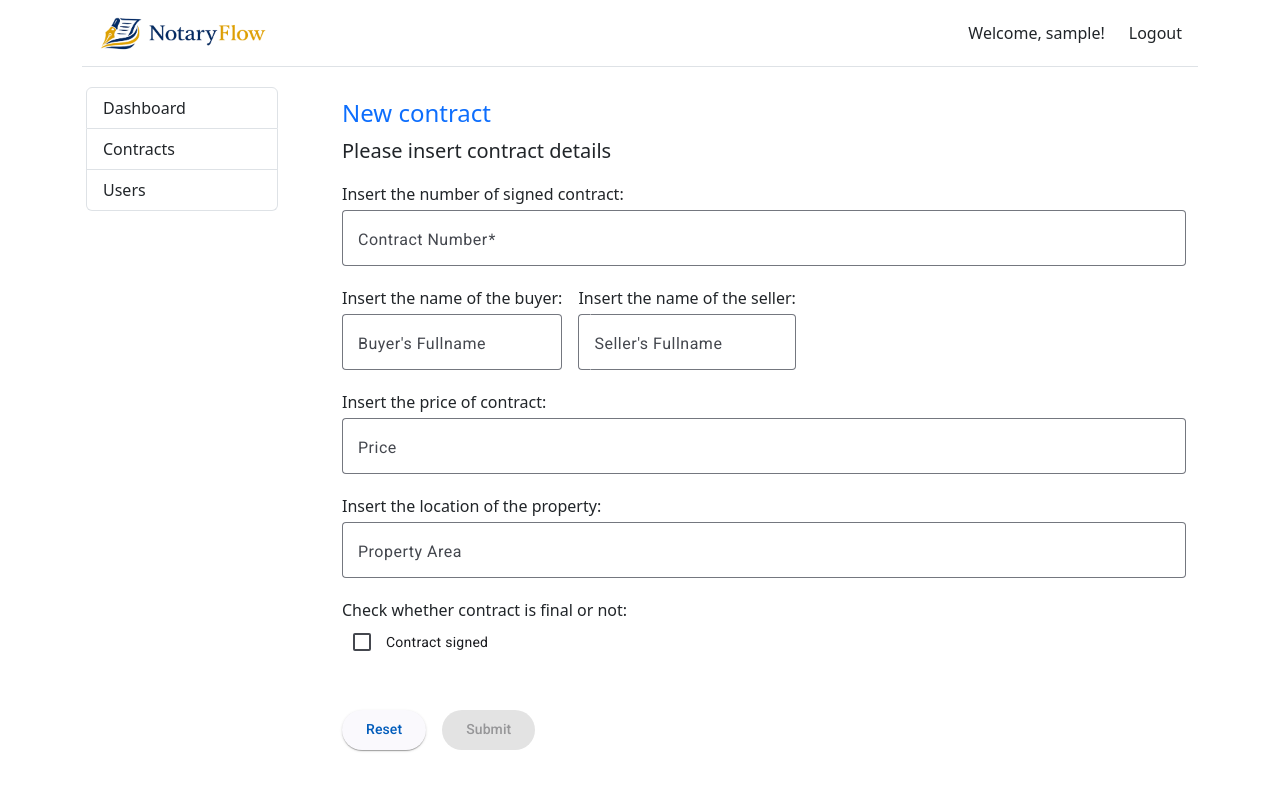
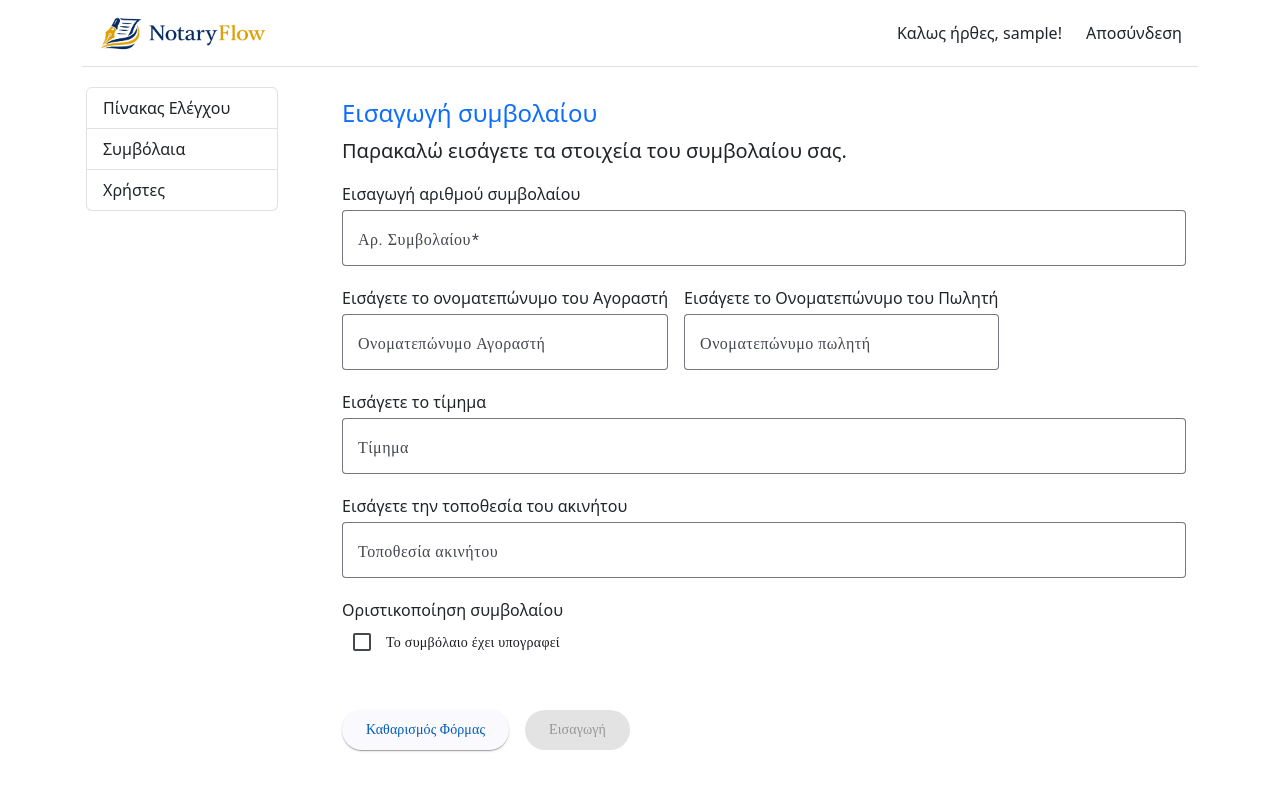
Before and after one commit to Alexkpnd/notaryflow-frontend, an Angular app: page /contract-create in a window 1280 px wide. Shown: the top 790 px of the page. Built offline with nearby package versions, Linux system fonts and the light colour scheme; sample sign-in values are in the browser's storage.

Commit message:
Fix: Translate to Greek

```diff
--- a/src/app/components/contract-create/contract-create.html
+++ b/src/app/components/contract-create/contract-create.html
@@ -1,6 +1,6 @@
 <div class="container d-flex flex-column mt-4">
-    <h4 class="text-primary">New contract</h4>
-    <p class="lead">Please insert contract details </p>
+    <h4 class="text-primary">Εισαγωγή συμβολαίου</h4>
+    <p class="lead">Παρακαλώ εισάγετε τα στοιχεία του συμβολαίου σας.</p>
 
     @if (contractStatus()) {
         @if (contractStatus()?.success) {
@@ -14,47 +14,47 @@
         }
     }
     <form class="d-flex flex-column " [formGroup]="newContractForm" >
-            <span class="mb-1">Insert the number of signed contract:</span>
+            <span class="mb-1">Εισαγωγή αριθμού συμβολαίου</span>
             <mat-form-field appearance="outline">
-                <mat-label>Contract Number</mat-label>
+                <mat-label>Αρ. Συμβολαίου</mat-label>
                 <input type="text" matInput formControlName="contractNum">
+                 <mat-error>Ο αριθμός είναι υποχρεωτικός.</mat-error>
             </mat-form-field>
 
 
         <div class="d-flex gap-3">
             <div class="d-flex flex-column">
-                <span class="mb-1">Insert the name of the buyer:</span>
+                <span class="mb-1">Εισάγετε το ονοματεπώνυμο του Αγοραστή</span>
                 <mat-form-field appearance="outline">
-                    <mat-label>Buyer's Fullname</mat-label>
+                    <mat-label>Ονοματεπώνυμο Αγοραστή</mat-label>
                     <input type="text" matInput formControlName="contractBuyer">
-                    <mat-error>Buyer's name is required.</mat-error>
                 </mat-form-field>
             </div>
             <div class="d-flex gap-3">
                 <div class="d-flex flex-column">
-                    <span class="mb-1">Insert the name of the seller:</span>
+                    <span class="mb-1">Εισάγετε το Ονοματεπώνυμο του Πωλητή</span>
                     <mat-form-field appearance="outline">
-                        <mat-label>Seller's Fullname</mat-label>
+                        <mat-label>Ονοματεπώνυμο πωλητή</mat-label>
                         <input matInput formControlName="contractSeller">
                      </mat-form-field>
                 </div>
             </div>
         </div>
-        <span class="mb-1">Insert the price of contract:</span>
+        <span class="mb-1">Εισάγετε το τίμημα</span>
         <mat-form-field appearance="outline">
-            <mat-label>Price</mat-label>
+            <mat-label>Τίμημα</mat-label>
             <input matInput formControlName="contractPrice">
         </mat-form-field>
-         <span class="mb-1">Insert the location of the property:</span>
+         <span class="mb-1">Εισάγετε την τοποθεσία του ακινήτου</span>
         <mat-form-field appearance="outline">
-            <mat-label>Property Area</mat-label>
+            <mat-label>Τοποθεσία ακινήτου</mat-label>
             <input matInput formControlName="propertyArea">
         </mat-form-field>
-        <span>Check whether contract is final or not:</span>
-        <mat-checkbox formControlName="isSigned">Contract signed</mat-checkbox>
+        <span>Οριστικοποίηση συμβολαίου</span>
+        <mat-checkbox formControlName="isSigned">Το συμβόλαιο έχει υπογραφεί</mat-checkbox>
     </form>
     <div class="d-flex gap-3 mt-5">
-        <button mat-raised-button type="button" (click)="onResetValues()">Reset</button>
-        <button mat-flat-button type="button" [disabled]="newContractForm.invalid" (click)="onSubmit()">Submit</button>
+        <button mat-raised-button type="button" (click)="onResetValues()">Καθαρισμός Φόρμας</button>
+        <button mat-flat-button type="button" [disabled]="newContractForm.invalid" (click)="onSubmit()">Εισαγωγή</button>
     </div>
 </div>
--- a/src/app/components/contract-details/contract-details.html
+++ b/src/app/components/contract-details/contract-details.html
@@ -1,9 +1,31 @@
 <div class="container">
+    <h3><u>Αναλυτικά στοιχεία συμβολαίου</u></h3>
 
+    <div class="d-flex flex-column mt-5 ms-5 border rounded p-4">
+        <div class="mb-4">
+            <h5 class="">Αρ. Συμβολαίου</h5>
+            {{contractDetails()?.contractNum}}
+        </div>
+        <div class="d-flex gap-5 text-nowrap">
+            <div class="mb-4">
+                <h5>Στοιχεία αγοραστή</h5>
+                {{contractDetails()?.contractBuyer}}
+            </div>
+
+            <div class="mb-4">
+                <h5>Στοιχεία πωλητή</h5>
+                {{contractDetails()?.contractSeller}}
+            </div>
+        </div>
+        <div class="d-flex gap-5 text-nowrap">
+        <div class="mb-4">
+            <h5>Συνολικό τίμημα</h5>
+            <p>{{contractDetails()?.contractPrice}} €</p>
+        </div>
+        <div class="mb-4">
+            <h5>Τοποθεσία ακινήτου</h5>
+            <p>{{contractDetails()?.propertyArea}}</p>
+        </div>
+        </div>
+    </div>
 </div>
-
-
-{{contractDetails()?.contractNum}}
-{{contractDetails()?.contractBuyer}}
-{{contractDetails()?.contractSeller}}
-{{contractDetails()?.contractPrice}}
--- a/src/app/components/contracts-list/contracts-list.html
+++ b/src/app/components/contracts-list/contracts-list.html
@@ -1,35 +1,35 @@
  <div class="container mt-2">
     @if (contracts().length === 0) {
-        <div class="alert alert-warning mt-5 text-center">No contracts available</div>
         <div class="mt-2">
             <div class="d-flex justify-content-end">
-                <button type="button" class="btn btn-primary" routerLink="/contract-create"> Create New Contract</button>
+                <button type="button" class="btn btn-primary" routerLink="/contract-create"> Εισαγωγή νέου συμβολαίου</button>
             </div>
         </div>
+        <div class="alert alert-warning mt-5 text-center">Η λίστα συμβολαίων ειναι κενή</div>
     } @else {
         <div class="mt-2">
             <div class="d-flex justify-content-end">
-                <button type="button" class="btn btn-primary" routerLink="/contract-create"> Create New Contract</button>
+                <button type="button" class="btn btn-primary" routerLink="/contract-create"> Εισαγωγή νέου συμβολαίου</button>
             </div>
         </div>
-        <h3 class="text-primary">Contacts List</h3>
+        <h3 class="text-primary">Λίστα συμβολαίων</h3>
         <div class="row g-3">
             @for (c of contracts(); track c) {
                 <div class="col-12 col-md-6 col-lg-4">
                     <mat-card class="bg-light" appearance="outlined">
                         <mat-card-header >
-                            <mat-card-title>Contract:{{c.contractNum}}</mat-card-title>
+                            <mat-card-title>Αρ. Συμβολαίου: {{c.contractNum}}</mat-card-title>
 
                         </mat-card-header>
                         <mat-card-content>
-                            <p>Buyer:{{c.contractBuyer}}</p>
+                            <p>Αγοραστής: {{c.contractBuyer}}</p>
                             <div class="d-flex justify-content-center">
                                 <img mat-card-image class="cardimg" src="/img/logo-new.png" alt="card-image">
                             </div>
 
                         </mat-card-content>
                         <mat-card-actions>
-                            <button matButton [routerLink]="['contract-details', c._id]">View</button>
+                            <button matButton [routerLink]="['contract-details', c._id]"> Λεπτομέρειες</button>
                         </mat-card-actions>
                     </mat-card>
                 </div>
--- a/src/app/components/list-menu/list-menu.ts
+++ b/src/app/components/list-menu/list-menu.ts
@@ -12,8 +12,8 @@ import { RouterLink, RouterLinkActive} from '@angular/router';
 })
 export class ListMenu {
   menu = [
-    {text:'Dashboard', link: 'user-dashboard'},
-    {text:'Contracts', link:'contracts-list'},
-    {text:'Users', link:'users-list'}
+    {text:'Πίνακας Ελέγχου', link: 'user-dashboard'},
+    {text:'Συμβόλαια', link:'contracts-list'},
+    {text:'Χρήστες', link:'users-list'}
   ]
 }
--- a/src/app/components/main-page/main-page.html
+++ b/src/app/components/main-page/main-page.html
@@ -1,23 +1,23 @@
 <div class="container">
     <div class="d-flex flex-column">
-        <h2>Welcome to Notary flow</h2>
-        <p class="lead">This app helps you organise your contracts </p>
+        <h2>Καλώς ήρθατε στο Notary flow</h2>
+        <p class="lead">Αυτή η εφαρμογή σας διευκολύνει στην οργάνωση του γραφείου σας.</p>
         <br>
         <br>
-        <h4>These are your options:</h4>
+        <h4>Οι επιλογές σας:</h4>
 
-        <h6>Contracts</h6>
+        <h6>Καρτέλα Συμβολαίων</h6>
         <br>
         <ul>
-            <li>View Contracts List</li>
-            <li>View Contract Details</li>
-            <li>Create a new Contract</li>
+            <li>Δείτε την λίστα των συμβολαίων σας.</li>
+            <li>Δείτε τις λεπτομέρειες ενός συμβολαίου</li>
+            <li>Καταχωρήστε ένα νέο συμβόλαιο</li>
         </ul>
         <br>
-        <h6>Users</h6>
+        <h6>Χρήστες</h6>
         <br>
         <ul>
-            <li>View Users List</li>
+            <li>Προβολή λίστας χρηστών</li>
         </ul>
     </div>
 </div>
--- a/src/app/components/navbar/navbar.html
+++ b/src/app/components/navbar/navbar.html
@@ -3,14 +3,14 @@
     @if (user()) {
          <a class="navbar-brand ms-3" routerLink="user-dashboard"><img src="/img/logo-new.png" alt="NotaryFlow" class="logo"></a>
         <div>
-            <span class="p-2 m-3 fw-lighter"> Welcome, {{user()?.username}}!</span>
-            <span class="me-3 fw-lighter" role="button" routerLink="" (click)="logout()">Logout</span>
+            <span class="p-2 m-3 fw-lighter"> Καλως ήρθες, {{user()?.username}}!</span>
+            <span class="me-3 fw-lighter" role="button" routerLink="" (click)="logout()">Αποσύνδεση</span>
         </div>
     } @else {
         <a class="navbar-brand ms-3" routerLink=""><img src="/img/logo-new.png" alt="NotaryFlow" class="logo"></a>
         <div>
-            <span role="button" class=" p-2  m-3 fw-lighter " routerLink="user-register">Sign Up <i class="bi bi-person-fill"></i></span>
-            <span class="me-3 fw-lighter"  role="button" routerLink="user-login">Login <i class="bi bi-box-arrow-in-right"></i></span>
+            <span role="button" class=" p-2  m-3 fw-lighter " routerLink="user-register">Εγγραφή <i class="bi bi-person-fill"></i></span>
+            <span class="me-3 fw-lighter"  role="button" routerLink="user-login">Σύνδεση <i class="bi bi-box-arrow-in-right"></i></span>
         </div>
     }
 </nav>
--- a/src/app/components/user-login/user-login.html
+++ b/src/app/components/user-login/user-login.html
@@ -1,20 +1,20 @@
 <div class="mt-5 container text-center">
-    <h4 class="text-primary">User Login</h4>
-    <h6 class="lead text-secondary">Please use your credentials to login</h6>
+    <h4 class="text-primary">Είσοδος Χρήστη</h4>
+    <h6 class="lead text-secondary">Παρακαλώ εισάγετε τα στοιχεία σας για είσοδο στην εφαρμογή</h6>
 
     <form [formGroup]="loginForm" class="d-flex flex-column align-items-center mt-3 gap-3">
     <mat-form-field appearance="outline">
         <mat-label>Email</mat-label>
         <input type="text" matInput formControlName="email">
-        <mat-error>Email is required.</mat-error>
+        <mat-error>Το email ειναι υποχρεωτικό.</mat-error>
     </mat-form-field>
     <mat-form-field appearance="outline">
-        <mat-label>Password</mat-label>
+        <mat-label>Κωδικός</mat-label>
         <input type="password" matInput formControlName="password">
-        <mat-error>Password is required.</mat-error>
+        <mat-error>Ο κωδικός ειναι υποχρεωτικός.</mat-error>
     </mat-form-field>
 
-    <button mat-flat-button [disabled]="loginForm.invalid" color="primary" (click)="onSubmit()">Login</button>
+    <button mat-flat-button [disabled]="loginForm.invalid" color="primary" (click)="onSubmit()">Σύνδεση</button>
 
     @if (invalidLogin()) {
         <div class="alert alert-danger mt-4">
--- a/src/app/components/user-register/user-register.html
+++ b/src/app/components/user-register/user-register.html
@@ -1,6 +1,6 @@
 <div class="container mt-5">
-    <h4 class="text-primary">Sign up</h4>
-    <h6 class="lead text-secondary">Please register in order to access services </h6>
+    <h4 class="text-primary">Εγγραφή νέου χρήστη</h4>
+    <h6 class="lead text-secondary">Παρακαλώ εγγραφείτε για είσοδο στις υπηρεσίες.</h6>
     @if (registrationStatus()) {
         @if (registrationStatus()?.success){
             <div class="alert alert-success mt-2 w-50">
@@ -18,102 +18,102 @@
         <div class="d-flex gap-2">
             <div class=" d-flex flex-column">
                 <div class="p-4 border rounded">
-                    <h6 class="text-secondary mb-3">Required info*</h6>
-                    <div class="d-flex gap-3 mb-3">
+                    <h6 class="text-secondary mb-3">Απαραίτητα στοιχεία</h6>
+                    <div class="d-flex gap-3 mb-5">
                         <mat-form-field appearance="outline" >
                             <mat-label>Email</mat-label>
                             <input type="text", matInput formControlName="email">
-                            <mat-error>Email is required.</mat-error>
+                            <mat-error>Το email είναι υποχρεωτικό.</mat-error>
                         </mat-form-field>
                         <mat-form-field appearance="outline">
-                            <mat-label>Username</mat-label>
+                            <mat-label>Ψευδώνυμο</mat-label>
                             <input type="text", matInput formControlName="username">
                             @if (registerForm.get('username')?.hasError('minlength')) {
-                                <mat-error>Username must be at least 3 chars</mat-error>
+                                <mat-error>Το Ψευδώνυμο πρέπει να ειναι τουλάχιστον 3 χαρακτήρες</mat-error>
                             } @else {
-                                <mat-error>Username is required.</mat-error>
+                                <mat-error>Το Ψευδώνυμο ειναι υποχρεωτικό</mat-error>
                             }
                         </mat-form-field>
                     </div>
-                    <div class="d-flex gap-3">
+                    <div class="d-flex gap-3 mb-5">
                         <mat-form-field appearance="outline">
-                            <mat-label>Password</mat-label>
+                            <mat-label>Κωδικός</mat-label>
                             <input type="password", matInput formControlName="password">
                             @if (registerForm.get('password')?.touched && registerForm.get("password")?.hasError("required")) {
-                                <mat-error>Password is required</mat-error>
+                                <mat-error>Ο Κωδικός ειναι υποχρεωτικός</mat-error>
                             } @else if (registerForm.get('password')?.touched && registerForm.get("password")?.hasError("pattern")) {
-                                <mat-error>Password min: 8 chars/digits, 1 Capital & 1 Symbol at least. </mat-error>
+                                <mat-error>Ελάχιστες απαιτήσεις: 8 χαραρκτήρες, 1 Κεφαλαίο, 1 πεζό, 1 αριθμός και 1 ειδικός χαρακτήρας κατ' ελάχιστο. </mat-error>
                             }
                         </mat-form-field>
                         <mat-form-field appearance="outline">
-                            <mat-label>Confirm password</mat-label>
+                            <mat-label>Επιβεβαίωση Κωδικού</mat-label>
                             <input type="password", matInput formControlName="confirmPassword">
                             @if (registerForm.get('confirmPassword')?.hasError('passwordMissmatch')) {
-                                <mat-error>Passwords do not match!</mat-error>
+                                <mat-error>Οι κωδικοί δεν ταιριάζουν.</mat-error>
                             } @else if (registerForm.get('confirmPassword')?.touched && registerForm.get("confirmPassword")?.invalid) {
-                                <mat-error> Password is required or invalid</mat-error>
+                                <mat-error> Ο κωδικός λείπει ή ειναι λάθος</mat-error>
                             }
                         </mat-form-field>
                     </div>
                 </div>
                 <div class="p-4 mt-2 border rounded">
-                    <h6 class="text-secondary mb-3">Personal info</h6>
+                    <h6 class="text-secondary mb-3">Προσωπικά στοιχεία</h6>
                     <div class="d-flex gap-3 mb-3">
                         <mat-form-field appearance="outline">
-                            <mat-label> Firstname</mat-label>
+                            <mat-label> Όνομα </mat-label>
                             <input type="text" matInput formControlName="firstname">
                         </mat-form-field>
 
                         <mat-form-field appearance="outline">
-                            <mat-label>Lastname</mat-label>
+                            <mat-label>Επώνυμο</mat-label>
                             <input type="text" matInput formControlName="lastname">
                         </mat-form-field>
                     </div>
                 </div>
             </div>
             <div class="d-flex flex-column p-4 border rounded" formGroupName="address">
-                <h6 class="text-secondary mb-3">Address info</h6>
+                <h6 class="text-secondary mb-3">Στοιχεία διέυθυνσης</h6>
                 <div class="d-flex gap-3">
                     <mat-form-field appearance="outline">
-                        <mat-label>Street</mat-label>
+                        <mat-label>Οδός</mat-label>
                         <input type="text" matInput formControlName="street">
                     </mat-form-field>
                     <mat-form-field appearance="outline">
-                        <mat-label>Street Number</mat-label>
+                        <mat-label>Αριθμός</mat-label>
                         <input type="text" matInput formControlName="streetNum">
                     </mat-form-field>
                 </div>
                 <div class="d-flex gap-3">
                     <mat-form-field appearance="outline">
-                        <mat-label>Postal Code</mat-label>
+                        <mat-label>Τ.Κ.</mat-label>
                         <input type="text" matInput formControlName="postCode">
                     </mat-form-field>
                     <mat-form-field appearance="outline">
-                        <mat-label>City</mat-label>
+                        <mat-label>Πόλη</mat-label>
                         <input type="text" matInput formControlName="city">
                     </mat-form-field>
                 </div>
                 <mat-form-field appearance="outline">
-                    <mat-label>Country</mat-label>
+                    <mat-label>Χώρα</mat-label>
                     <input type="text" matInput formControlName="country">
                 </mat-form-field>
             </div>
         </div>
         <div class=" p-4 border rounded">
-            <h6 class="text-secondary mb-3">Phone info</h6>
+            <h6 class="text-secondary mb-3">Στοιχεία επικοινωνίας</h6>
             <div formArrayName="phone">
                 @for (p of phone.controls; let i=$index; track i ) {
                     <div [formGroupName]="i" class="d-flex gap-3">
                         <mat-form-field appearance="outline">
-                            <mat-label> Phone Type</mat-label>
+                            <mat-label> Τύπος</mat-label>
                             <mat-select formControlName="type">
-                                <mat-option value="mobile">Mobile</mat-option>
-                                <mat-option value="work">Work</mat-option>
-                                <mat-option value="home">Home</mat-option>
+                                <mat-option value="mobile">Κινητό</mat-option>
+                                <mat-option value="work">Εργασία</mat-option>
+                                <mat-option value="home">Οικία</mat-option>
                             </mat-select>
                         </mat-form-field>
                         <mat-form-field appearance="outline">
-                            <mat-label>Number</mat-label>
+                            <mat-label>Αριθμός</mat-label>
                             <input type="text" matInput formControlName="phoneNum">
                         </mat-form-field>
                         @if (phone.controls.length > 1 && i!== 0) {
@@ -125,8 +125,8 @@
             </div>
         </div>
         <div class="d-flex gap-3">
-            <button mat-raised-button type="button" (click)="onResetValues()">Reset</button>
-            <button mat-flat-button color="primary" type="button" (click)="onSubmit()" [disabled]="registerForm.invalid">Sign up</button>
+            <button mat-raised-button type="button" (click)="onResetValues()">Καθαρισμός φόρμας</button>
+            <button mat-flat-button color="primary" type="button" (click)="onSubmit()" [disabled]="registerForm.invalid">Εγγραφή</button>
         </div>
 
     </form>
--- a/src/app/components/users-list/users-list.ts
+++ b/src/app/components/users-list/users-list.ts
@@ -17,7 +17,6 @@ export class UsersList implements OnInit {
     this.userService.viewAllUsers().subscribe({
       next:(response) => {
         this.users.set(response);
-        console.log(response)
       }
     })
   }
```
Also changed, not shown: src/app/components/landing-page/landing-page.html (+11 -11 lines), src/app/components/users-list/users-list.html (+4 -4 lines).
